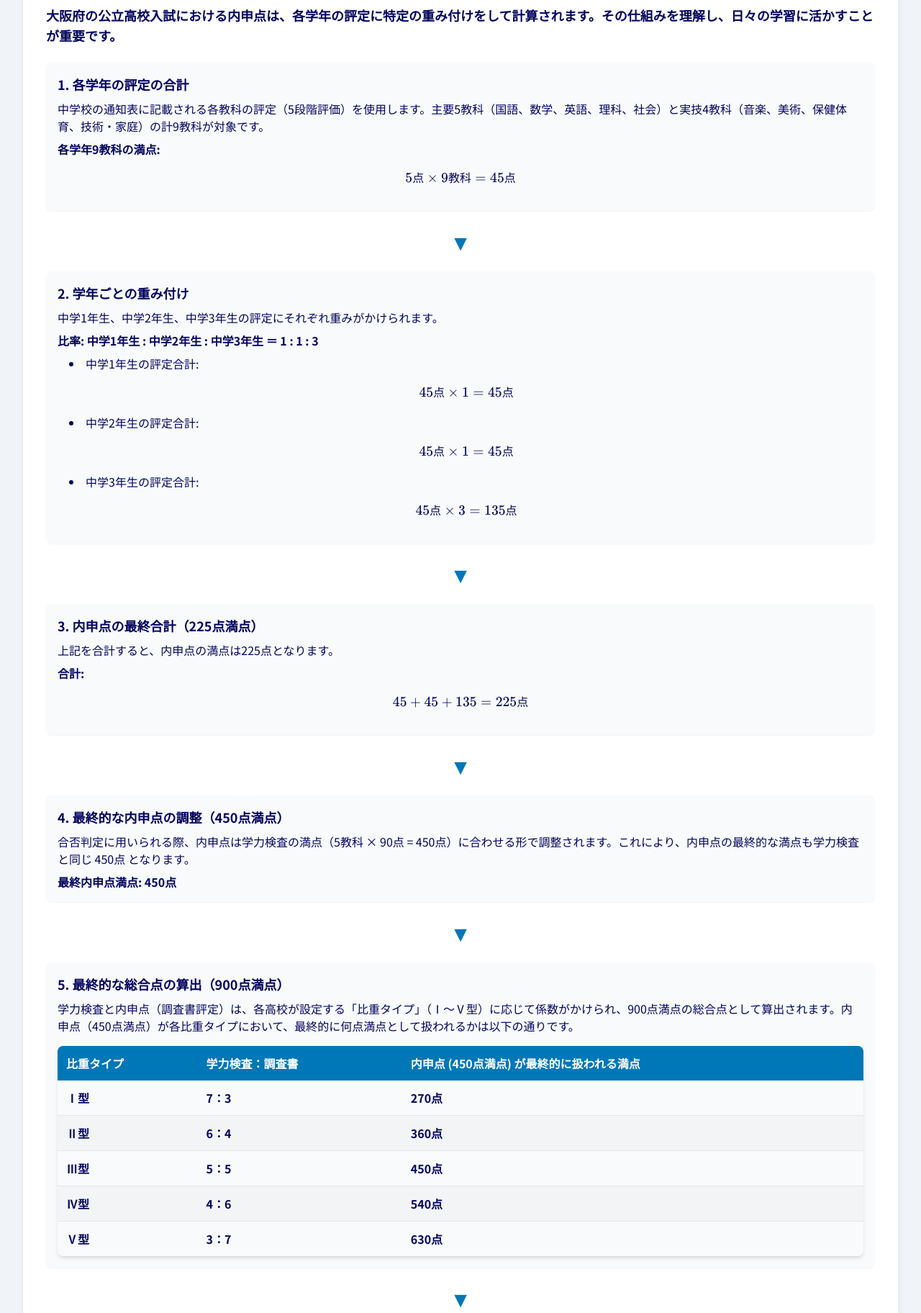
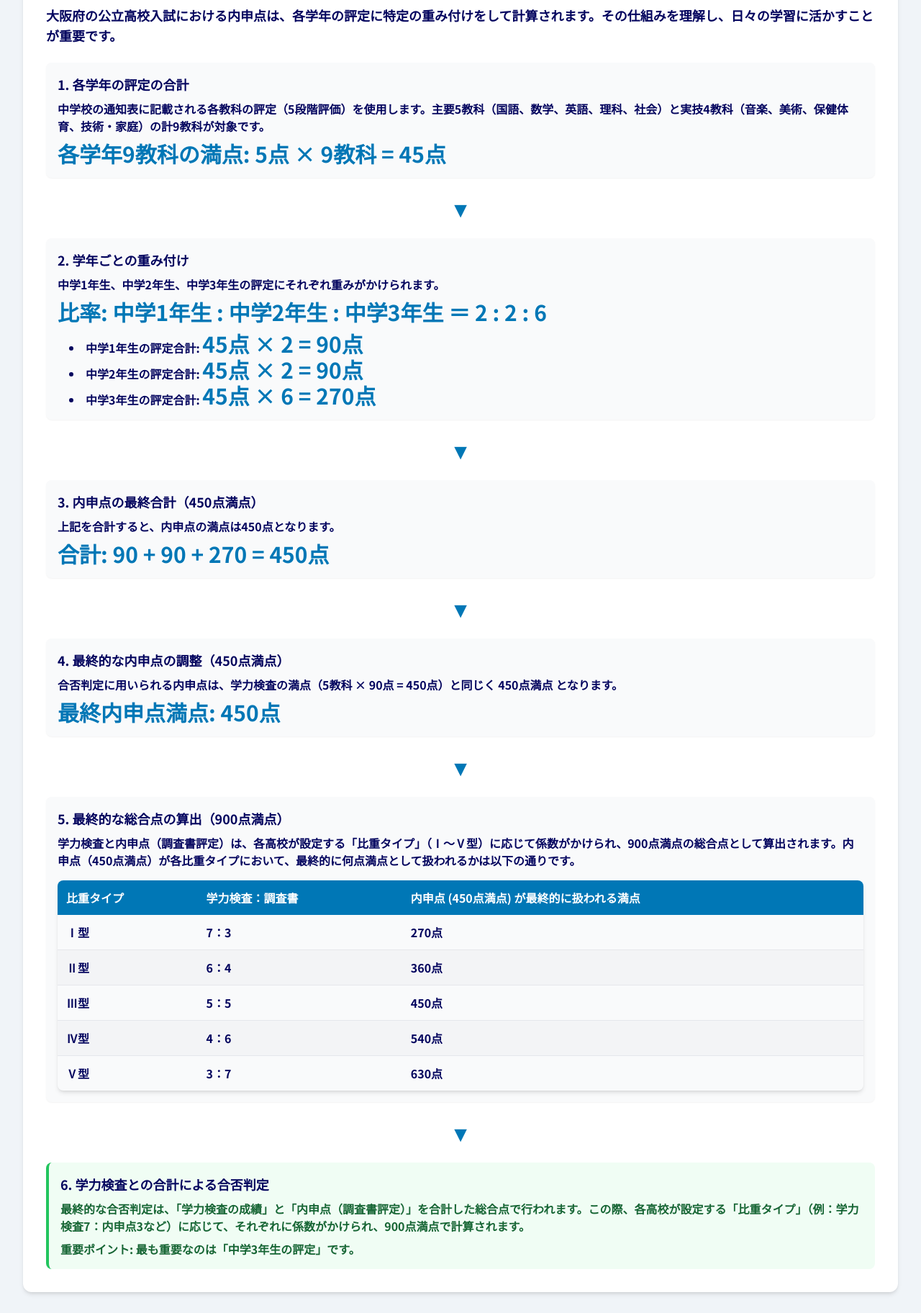
Before and after one commit to daaikki/kouritu, a plain HTML site: page index.html in a window 1280 px wide. Shown: the part 1420-3244 px from the top of the page at 72% size. Drawn offline with nearby package versions, Linux system fonts and the light colour scheme; some packages are replaced by stand-ins of ours.

Commit message:
Add files via upload

```diff
--- a/index.html
+++ b/index.html
@@ -107,10 +107,10 @@
             display: block;
         }
 
-        /* MathJaxのフォントを上書きしないように調整 */
+        /* MathJaxのフォントを上書きしないように調整 (サイズと太字は個別のTailwindクラスで制御) */
         .math-text {
-            font-size: 1rem; /* デフォルトのフォントサイズに戻すか、必要に応じて調整 */
-            font-weight: normal; /* 太字を解除 */
+            /* font-size: 1rem; */
+            /* font-weight: normal; */
         }
     </style>
 </head>
@@ -175,7 +175,7 @@
                         </div>
                     </div>
                     <div class="text-left">
-                        <h3 class="text-xl font-bold text-[#03045E] mb-3">学年別評定の比率：1 : 1 : 3</h3>
+                        <h3 class="text-xl font-bold text-[#03045E] mb-3">学年別評定の比率：2 : 2 : 6</h3>
                         <p class="mb-4">グラフが示す通り、中学1・2年生の評定に対し、中学3年生の評定は<strong class="text-[#0077B6] text-xl">3倍</strong>の重みで計算されます。この中3重視のルールは、生徒に最後まで努力し続けることの重要性を伝える強力な根拠となります。</p>
                         <ul class="list-disc list-inside space-y-2">
                             <li><strong class="text-[#03045E]">指導の核心:</strong> 中3の定期テスト対策、提出物の徹底、授業態度が合否に直結することを伝えましょう。</li>
@@ -195,30 +195,30 @@
                     <div class="p-4 bg-gray-50 rounded-lg shadow-sm">
                         <h3 class="font-bold text-lg text-[#03045E] mb-2">1. 各学年の評定の合計</h3>
                         <p class="math-text">中学校の通知表に記載される各教科の評定（5段階評価）を使用します。主要5教科（国語、数学、英語、理科、社会）と実技4教科（音楽、美術、保健体育、技術・家庭）の計9教科が対象です。</p>
-                        <p class="math-text mt-2 font-semibold">各学年9教科の満点: $$5 \text{点} \times 9 \text{教科} = 45 \text{点}$$</p>
+                        <p class="math-text mt-2 font-semibold text-3xl text-[#0077B6]">各学年9教科の満点: 5点 × 9教科 = 45点</p>
                     </div>
                     <div class="text-center text-3xl text-[#0077B6]">▼</div>
                     <div class="p-4 bg-gray-50 rounded-lg shadow-sm">
                         <h3 class="font-bold text-lg text-[#03045E] mb-2">2. 学年ごとの重み付け</h3>
                         <p class="math-text">中学1年生、中学2年生、中学3年生の評定にそれぞれ重みがかけられます。</p>
-                        <p class="math-text mt-2 font-semibold">比率: 中学1年生 : 中学2年生 : 中学3年生 ＝ 1 : 1 : 3</p>
+                        <p class="math-text mt-2 font-semibold text-3xl text-[#0077B6]">比率: 中学1年生 : 中学2年生 : 中学3年生 ＝ 2 : 2 : 6</p>
                         <ul class="list-disc list-inside math-text mt-2 ml-4">
-                            <li>中学1年生の評定合計: $$45 \text{点} \times 1 = 45 \text{点}$$</li>
-                            <li>中学2年生の評定合計: $$45 \text{点} \times 1 = 45 \text{点}$$</li>
-                            <li>中学3年生の評定合計: $$45 \text{点} \times 3 = 135 \text{点}$$</li>
+                            <li>中学1年生の評定合計: <span class="font-semibold text-3xl text-[#0077B6]">45点 × 2 = 90点</span></li>
+                            <li>中学2年生の評定合計: <span class="font-semibold text-3xl text-[#0077B6]">45点 × 2 = 90点</span></li>
+                            <li>中学3年生の評定合計: <span class="font-semibold text-3xl text-[#0077B6]">45点 × 6 = 270点</span></li>
                         </ul>
                     </div>
                     <div class="text-center text-3xl text-[#0077B6]">▼</div>
                     <div class="p-4 bg-gray-50 rounded-lg shadow-sm">
-                        <h3 class="font-bold text-lg text-[#03045E] mb-2">3. 内申点の最終合計（225点満点）</h3>
-                        <p class="math-text">上記を合計すると、内申点の満点は225点となります。</p>
-                        <p class="math-text mt-2 font-semibold">合計: $$45 + 45 + 135 = 225 \text{点}$$</p>
+                        <h3 class="font-bold text-lg text-[#03045E] mb-2">3. 内申点の最終合計（450点満点）</h3>
+                        <p class="math-text">上記を合計すると、内申点の満点は450点となります。</p>
+                        <p class="math-text mt-2 font-semibold text-3xl text-[#0077B6]">合計: 90 + 90 + 270 = 450点</p>
                     </div>
                     <div class="text-center text-3xl text-[#0077B6]">▼</div>
                     <div class="p-4 bg-gray-50 rounded-lg shadow-sm">
                         <h3 class="font-bold text-lg text-[#03045E] mb-2">4. 最終的な内申点の調整（450点満点）</h3>
-                        <p class="math-text">合否判定に用いられる際、内申点は学力検査の満点（5教科 × 90点 = 450点）に合わせる形で調整されます。これにより、内申点の最終的な満点も学力検査と同じ 450点 となります。</p>
-                        <p class="math-text mt-2 font-semibold">最終内申点満点: 450点</p>
+                        <p class="math-text">合否判定に用いられる内申点は、学力検査の満点（5教科 × 90点 = 450点）と同じく 450点満点 となります。</p>
+                        <p class="math-text mt-2 font-semibold text-3xl text-[#0077B6]">最終内申点満点: 450点</p>
                     </div>
                     <div class="text-center text-3xl text-[#0077B6]">▼</div>
                     <div class="p-4 bg-gray-50 rounded-lg shadow-sm">
@@ -229,7 +229,7 @@
                                 <thead>
                                     <tr class="bg-[#0077B6] text-white">
                                         <th class="p-3 font-bold uppercase whitespace-nowrap">比重タイプ</th>
-                                        <th class="p-3 font-bold uppercase whitespace-nowrap">学力検査：調査書</th>
+                                        <th class="p-3 font-bold uppercase">学力検査：調査書</th>
                                         <th class="p-3 font-bold uppercase whitespace-nowrap">内申点 (450点満点) が最終的に扱われる満点</th>
                                     </tr>
                                 </thead>
@@ -470,14 +470,14 @@
                                         <li><strong class="font-semibold">教科書全般からの出題:</strong> 基礎知識の定着と応用力が問われる。</li>
                                         <li><strong class="font-semibold">実験・観察に関する問題:</strong> 実験器具の名称や操作、結果の考察、グラフの読み取りなどが頻出。</li>
                                         <li><strong class="font-semibold">計算問題:</strong> 物理・化学分野を中心に計算力を要する問題が出題される。</li>
-                                        <li><strong class="font-semibold">単元融合問題:</b> 複数の単元知識を組み合わせた問題が見られる。</li>
+                                        <li><strong class="font-semibold">単元融合問題:</strong> 複数の単元知識を組み合わせた問題が見られる。</li>
                                     </ul>
                                 </td>
                                 <td class="p-3">
                                     <ul class="list-disc list-inside text-sm">
                                         <li><strong class="font-semibold text-[#0077B6]">用語の正確な暗記と理解:</strong> 基礎知識を確実に定着させる。</li>
                                         <li><strong class="font-semibold text-[#0077B6]">実験の目的・方法・結果・考察の理解:</b> 教科書の実験や観察を深く理解し、考察力を養う。</li>
-                                        <li><strong class="font-semibold text-[#0077B6]">計算問題の反復練習:</b> 特に苦手な分野の計算問題は徹底的に練習する。</li>
+                                        <li><strong class="font-semibold text-[#0077B6]">計算問題の反復練習:</strong> 特に苦手な分野の計算問題は徹底的に練習する。</li>
                                         <li><strong class="font-semibold text-[#0077B6]">過去問演習:</b> 共通問題の形式に慣れ、図やグラフを用いた問題の読み取りと解答に慣れる。</li>
                                     </ul>
                                 </td>
@@ -490,17 +490,17 @@
                                         <li><strong class="font-semibold">地理・歴史・公民の各分野から満遍なく出題:</strong> 幅広い知識が求められる。</li>
                                         <li><strong class="font-semibold">資料読み取り問題:</strong> 地図、グラフ、統計、年表などの資料を正確に読み取る問題が多い。</li>
                                         <li><strong class="font-semibold">複数分野を横断した思考力:</strong> 歴史的背景と地理的要因を関連付けたり、公民の知識を時事問題に当てはめたりする問題。</li>
-                                        <li><strong class="font-semibold">時事問題との関連付け:</b> 近年発生した出来事や社会問題と関連付けた出題が見られることがある。</li>
+                                        <li><strong class="font-semibold">時事問題との関連付け:</strong> 近年発生した出来事や社会問題と関連付けた出題が見られることがある。</li>
                                     </ul>
                                 </td>
                                 <td class="p-3">
                                     <ul class="list-disc list-inside text-sm">
                                         <li><strong class="font-semibold text-[#0077B6]">基礎知識の定着:</strong> 各分野の重要用語や概念を正確に覚える。</li>
                                         <li><strong class="font-semibold text-[#0077B6]">歴史の「流れ」の理解:</strong> 年号や出来事の暗記だけでなく、時代の背景や因果関係を理解する。</li>
-                                        <li><strong class="font-semibold text-[#0077B6]">地理の「関連性」の理解:</b> 気候、地形、産業、文化などの地域ごとの関連性を理解する。</li>
+                                        <li><strong class="font-semibold text-[#0077B6]">地理の「関連性」の理解:</strong> 気候、地形、産業、文化などの地域ごとの関連性を理解する。</li>
                                         <li><strong class="font-semibold text-[#0077B6]">公民の「仕組み」と「課題」の理解:</strong> 政治・経済・社会の仕組みと、現代社会の課題について深く理解する。</li>
-                                        <li><strong class="font-semibold text-[#0077B6]">資料問題演習:</b> 資料から必要な情報を抽出し、分析する練習を徹底する。</li>
-                                        <li><strong class="font-semibold text-[#0077B6]">時事問題への関心:</b> 日頃からニュースや新聞に触れ、社会の動きに関心を持つ。</li>
+                                        <li><strong class="font-semibold text-[#0077B6]">資料問題演習:</strong> 資料から必要な情報を抽出し、分析する練習を徹底する。</li>
+                                        <li><strong class="font-semibold text-[#0077B6]">時事問題への関心:</strong> 日頃からニュースや新聞に触れ、社会の動きに関心を持つ。</li>
                                     </ul>
                                 </td>
                             </tr>
@@ -1051,7 +1051,7 @@
                 <h3 class="text-xl font-bold text-[#03045E] mb-3 mt-6">五ツ木模試のポイント</h3>
                 <ul class="list-disc list-inside text-base space-y-2 mb-6">
                     <li><strong class="font-semibold text-[#0077B6]">受験者数の多さ:</strong> 府内最大の規模を誇り、信頼性の高いデータが得られます。</li>
-                    <li><strong class="font-semibold text-[#0077B6]">志望校判定:</strong> 詳細なデータに基づいた合格可能性判定は、志望校選びの強力な参考になります。</li>
+                    <li><strong class="font-semibold text-[#0077B6]">志望校判定:</b> 詳細なデータに基づいた合格可能性判定は、志望校選びの強力な参考になります。</li>
                     <li><strong class="font-semibold text-[#0077B6]">出題傾向の把握:</b> 大阪府の公立高校入試の出題傾向に合わせた問題形式で、実戦的な対策が可能です。</li>
                     <li><strong class="font-semibold text-[#0077B6]">学力の定点観測:</strong> 定期的に受験することで、学力の伸びや苦手分野の変化を把握できます。特に夏以降のテストは重要です。</li>
                 </ul>
@@ -1274,7 +1274,7 @@
                     labels: ['中学1年生', '中学2年生', '中学3年生'], // ラベル
                     datasets: [{
                         label: '内申点評定の比重', // データセットのラベル
-                        data: [1, 1, 3], // データ
+                        data: [2, 2, 6], // データ (比重を2:2:6に変更)
                         backgroundColor: [ // 背景色
                             vibrantBlues.lightBlue,
                             vibrantBlues.tertiary,
```
